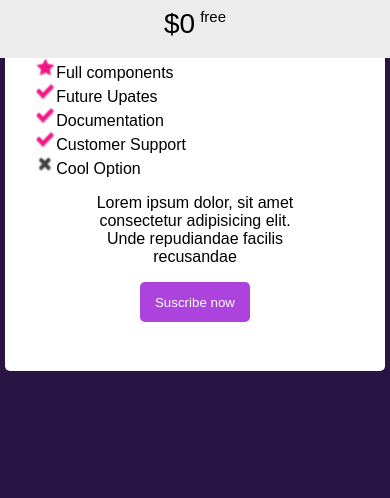
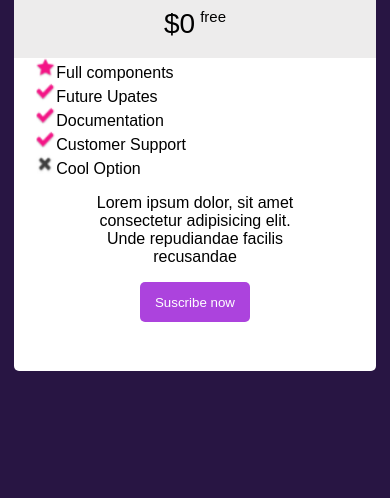
Before and after one commit to jhonGs09/bleux, a plain HTML site: page index.html in a window 390 px wide. Shown: the part 2131-2629 px from the top of the page. Drawn offline with Linux system fonts and the light colour scheme.

Commit message:
la ultima creo

```diff
--- a/style.css
+++ b/style.css
@@ -660,8 +660,12 @@ footer {
 
     .oferta1{
         height: 55vh;
-        width: 45vh;
+        width: 43vh;
 
+    }
+
+    .precio{
+        width: 43vh;
     }
 
     .txt1{
```
